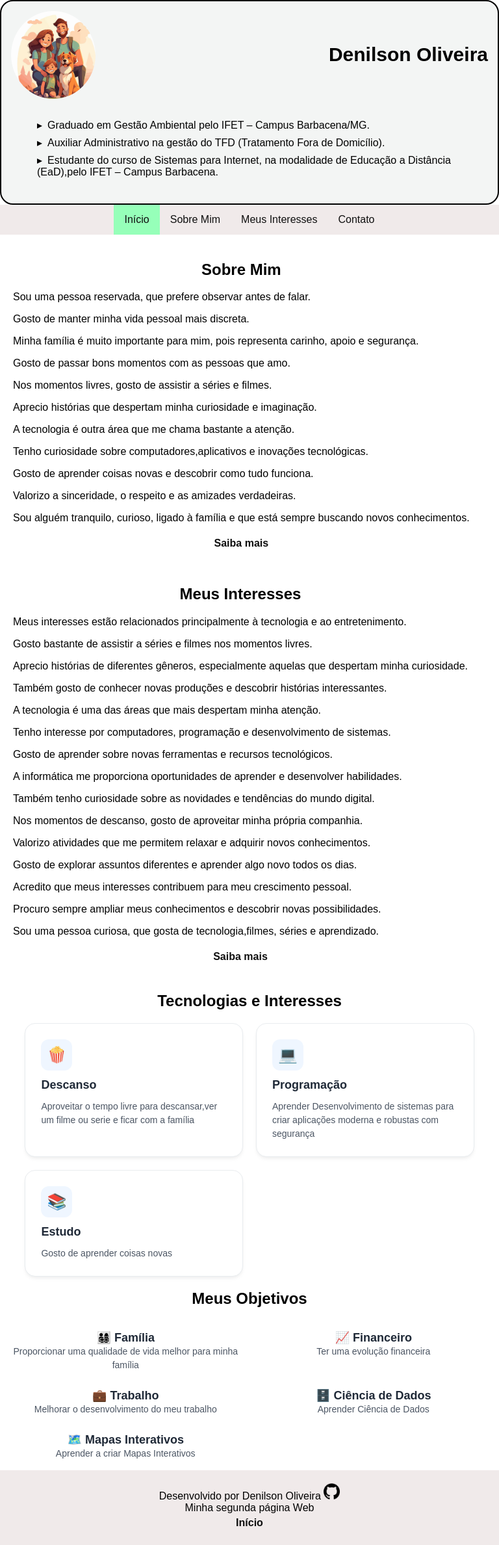
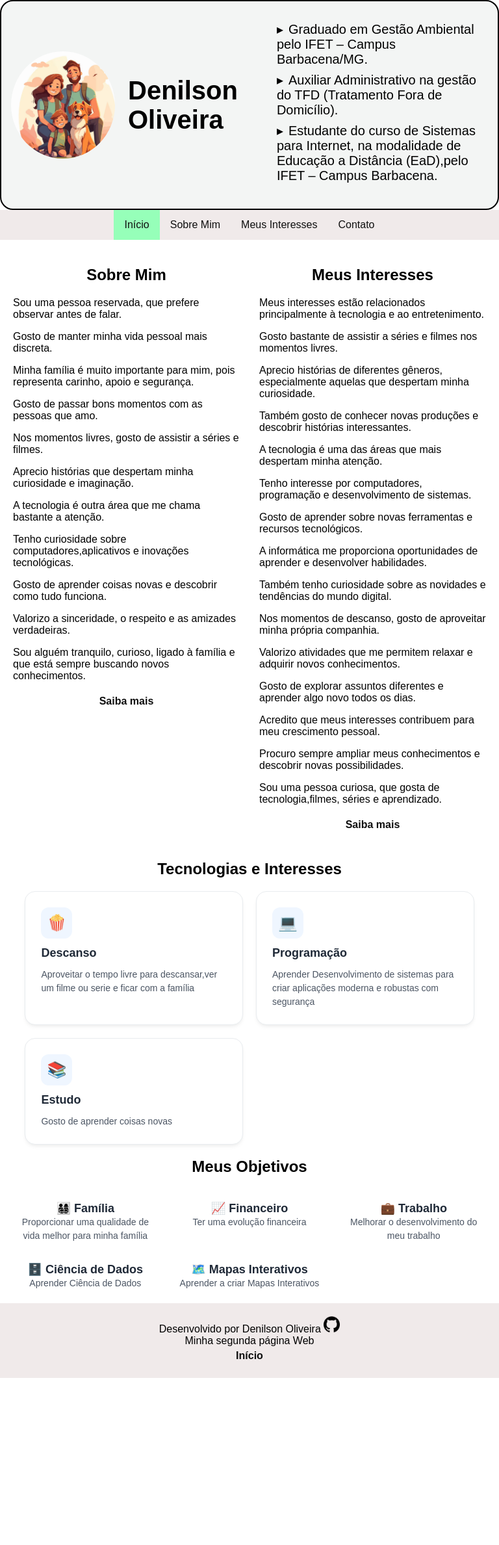
Before and after one commit to d3nilson/paginaperfil, a plain HTML site: page index.html in a window 768 px wide. Shown: the whole page at 65% size. After the commit the page ends 2120 px from the top, so only its background shows below. Drawn offline with Linux system fonts and the light colour scheme.

Commit message:
Add files via upload

```diff
--- a/css/style.css
+++ b/css/style.css
@@ -413,62 +413,66 @@ legend {
 /* TABLETS */
 /* ================================= */
 
-@media screen and (min-width: 601px)
-and (max-width: 1023px) {
-
-    h1 {
-        font-size: 30px;
-    }
+/* CELULAR - abaixo de 768px */
+@media screen and (max-width: 767px) {
 
     .principal {
-        flex-wrap: wrap;
-        gap: 15px;
+        flex-direction: column;
     }
-
-    .principal img {
-        width: 130px;
-    }
-
-    .principal li {
-        font-size: 16px;
-    }
-
-    /* CONTEÚDO */
 
     .conteudo {
         flex-direction: column;
+        gap: 20px;
+        padding: 15px;
+    }
+
+    .lista-container {
+        grid-template-columns: 1fr;
+    }
+
+    .obj {
+        grid-template-columns: 1fr;
+    }
+
+    .form {
+        width: 100%;
+    }
+
+}
+
+/* TABLET - entre 768px e 1023px */
+@media screen and (min-width: 768px) and (max-width: 1023px) {
+
+    .principal {
+        flex-direction: row;
+    }
+
+    .conteudo {
+        flex-direction: row;
         gap: 30px;
         padding: 20px;
     }
 
-    /* CARTÕES */
+    .conteudo section {
+        flex: 1;
+    }
 
     .lista-container {
         grid-template-columns: repeat(2, 1fr);
     }
 
-    /* OBJETIVOS */
-
     .obj {
-        grid-template-columns: repeat(2, 1fr);
-        gap: 25px;
-        padding: 15px;
+        grid-template-columns: repeat(3, 1fr);
     }
 
-    /* FORMULÁRIO */
-
     .form {
-        width: 90%;
+        width: 450px;
+        max-width: 100%;
     }
 
 }
 
-
-/* ================================= */
-/* RESPONSIVIDADE */
-/* COMPUTADORES */
-/* ================================= */
-
+/* DESKTOP - 1024px ou mais */
 @media screen and (min-width: 1024px) {
 
     .principal {
```
